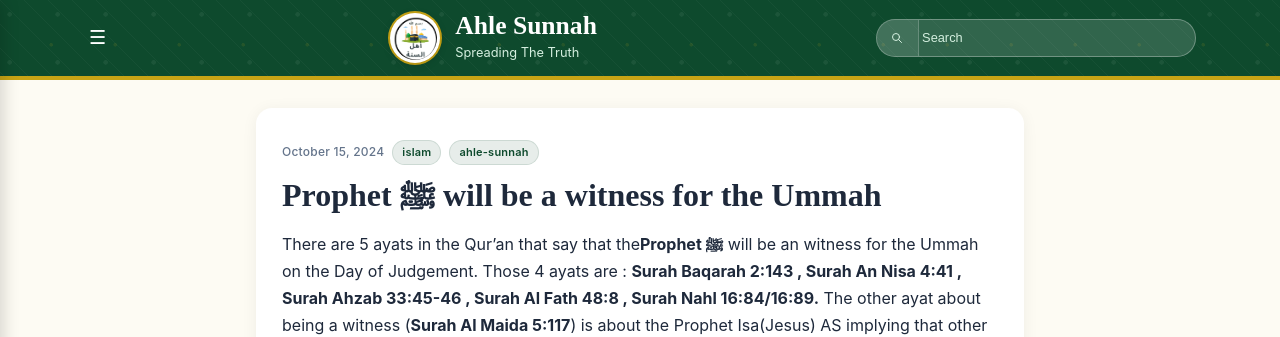
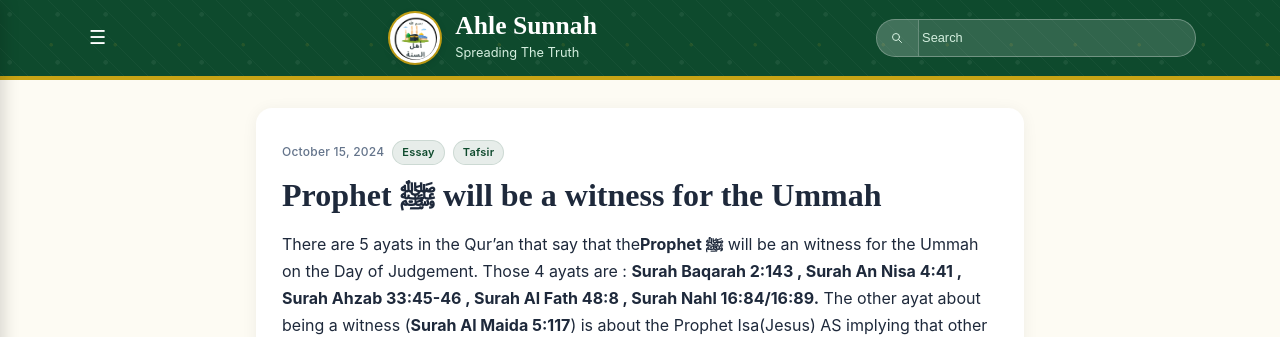
Before and after one commit to Fali17/ahlesunnah, a Jekyll site: the page built from _posts/2024-10-15-prophet-will-be-a-witness-for-the-ummah.md, in a window 1280 px wide and 900 px high. Shown: the top 337 px of the window. Built offline with Jekyll 4.4.1, drawn with Linux system fonts in a browser that asks for light colours.

Commit message:
Update 2024-10-15-prophet-will-be-a-witness-for-the-ummah.md

```diff
--- a/_posts/2024-10-15-prophet-will-be-a-witness-for-the-ummah.md
+++ b/_posts/2024-10-15-prophet-will-be-a-witness-for-the-ummah.md
@@ -2,7 +2,7 @@
 layout: post
 title: "Prophet ﷺ will be a witness for the Ummah"
 date: 2024-10-15 15:34:00 +0000
-tags: [islam, ahle-sunnah]
+tags: [Essay,Tafsir]
 ---
 
 There are 5 ayats in the Qur’an that say that the**Prophet ﷺ** will be an witness for the Ummah on the Day of Judgement. Those 4 ayats are : **Surah Baqarah 2:143 , Surah An Nisa 4:41 , Surah Ahzab 33:45-46 , Surah Al Fath 48:8 , Surah Nahl 16:84/16:89.** The other ayat about being a witness (**Surah Al Maida 5:117**) is about the Prophet Isa(Jesus) AS implying that other Prophets and Messengers will be witness for their people.
```
